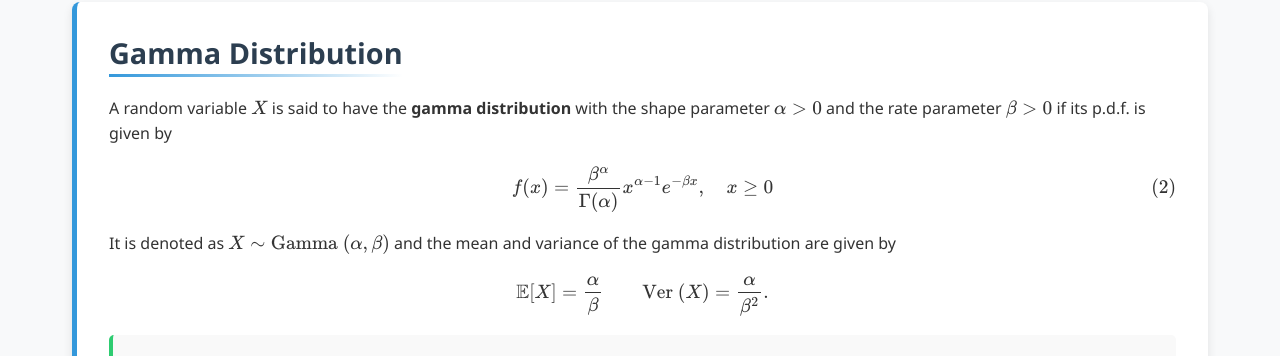
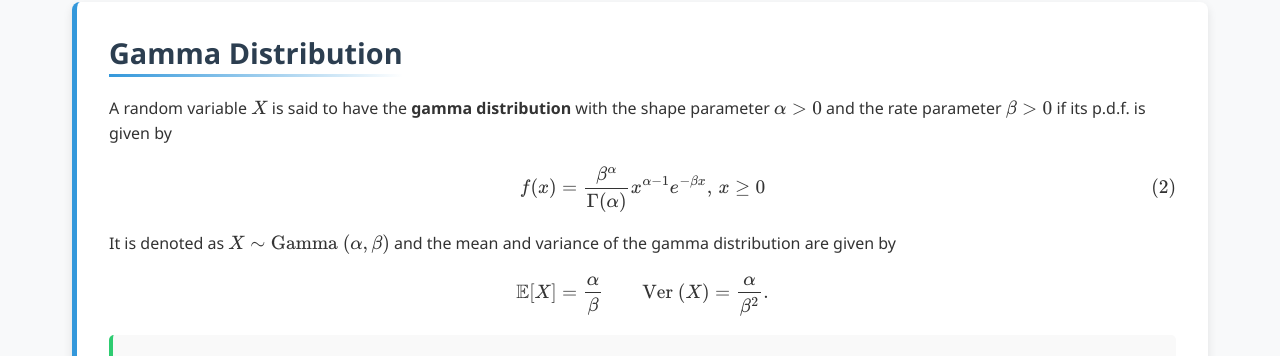
Before and after one commit to Yusukey01/yusukey01.github.io, a Jekyll site: the page built from Mathematics/Probability/gamma.html, in a window 1280 px wide and 900 px high, scrolled down 3281 px. Shown: the part 94-450 px from the top of the window. Built offline with Jekyll 4.4.1, drawn with Linux system fonts in a browser that asks for light colours; some of the changed text lies outside the part shown.

Commit message:
organizing text

```diff
--- a/Mathematics/Probability/gamma.html
+++ b/Mathematics/Probability/gamma.html
@@ -26,7 +26,7 @@ description: Learn about Gamma and Beta distribution.
             <p>
             The <strong>gamma function</strong> is defined as:
             \[
-            \Gamma (z) = \int_{0} ^\infty t^{z-1}e^{-t} dt, \quad Re(z) > 0.
+            \Gamma (z) = \int_{0} ^\infty t^{z-1}e^{-t} dt, \, Re(z) > 0.
             \]
             <br>
             <div class="theorem">
@@ -125,7 +125,7 @@ description: Learn about Gamma and Beta distribution.
             A random variable \(X\) is said to have the <strong>gamma distribution</strong> with the shape parameter \(\alpha > 0\) and
             the rate parameter \(\beta > 0\) if its p.d.f. is given by
             \[
-            f(x) = \frac{\beta^\alpha}{\Gamma(\alpha)}x^{\alpha-1}e^{-\beta x}, \quad x \geq 0  \tag{2}
+            f(x) = \frac{\beta^\alpha}{\Gamma(\alpha)}x^{\alpha-1}e^{-\beta x}, \, x \geq 0  \tag{2}
             \]
             It is denoted as \(X \sim \text{Gamma }(\alpha, \beta)\) and the mean and variance of the gamma distribution are given by
             \[
@@ -267,7 +267,7 @@ description: Learn about Gamma and Beta distribution.
             A random variable \(X\) has a <strong>beta distribution</strong> on the interval \([0, 1]\) with
             parameters \(a\) and \(b\) if its p.d.f. is given by
             \[
-            f(x) = \frac{1}{B(a, b)}x^{a-1} (1-x)^{b-1} \quad x \in [0, 1] \tag{3}
+            f(x) = \frac{1}{B(a, b)}x^{a-1} (1-x)^{b-1} \, x \in [0, 1] \tag{3}
             \]
             It is denoted as \(X \sim \text{Beta }(a, b)\) and the mean and variance of the beta distribution are given by
             \[
```
